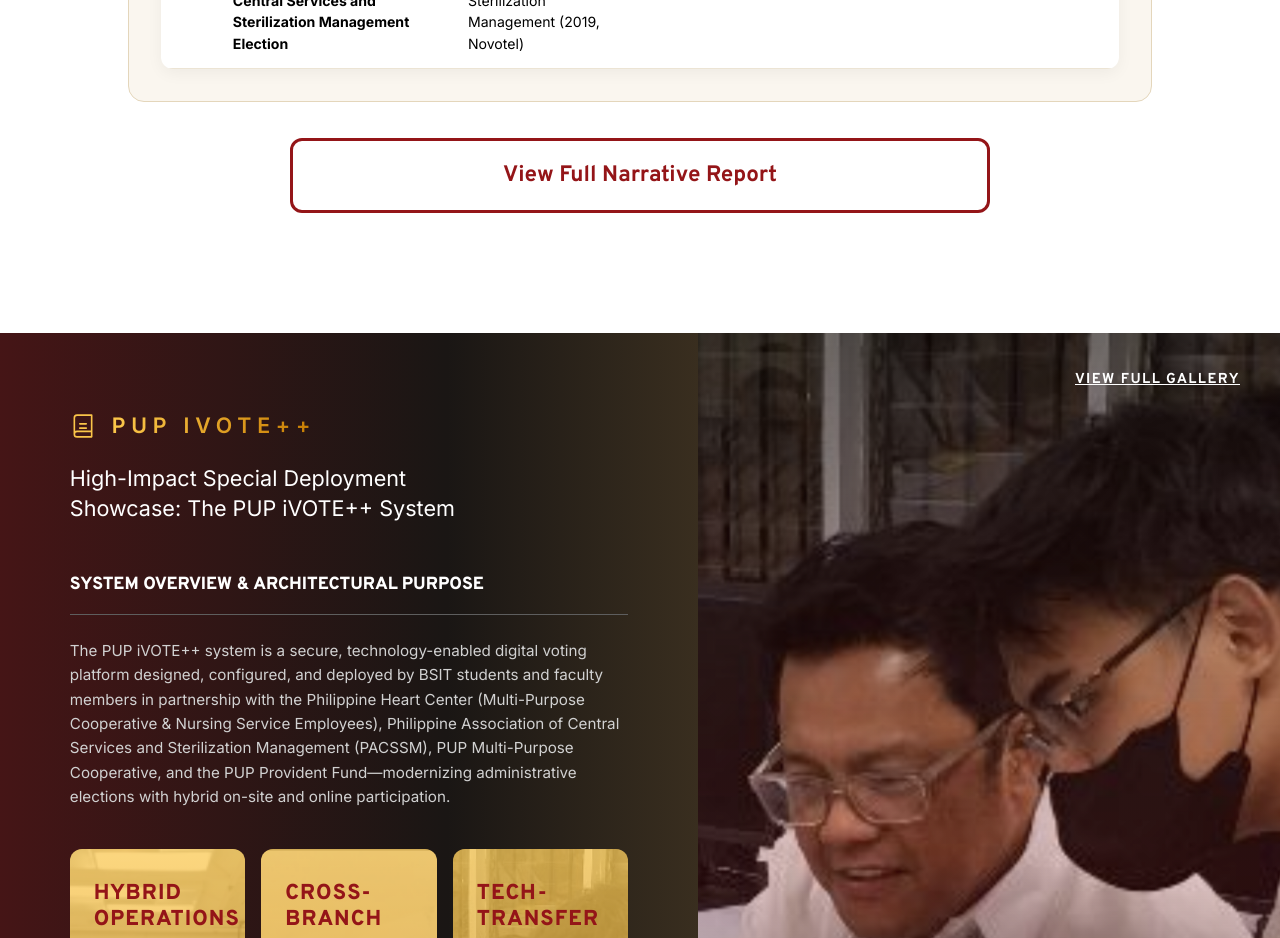
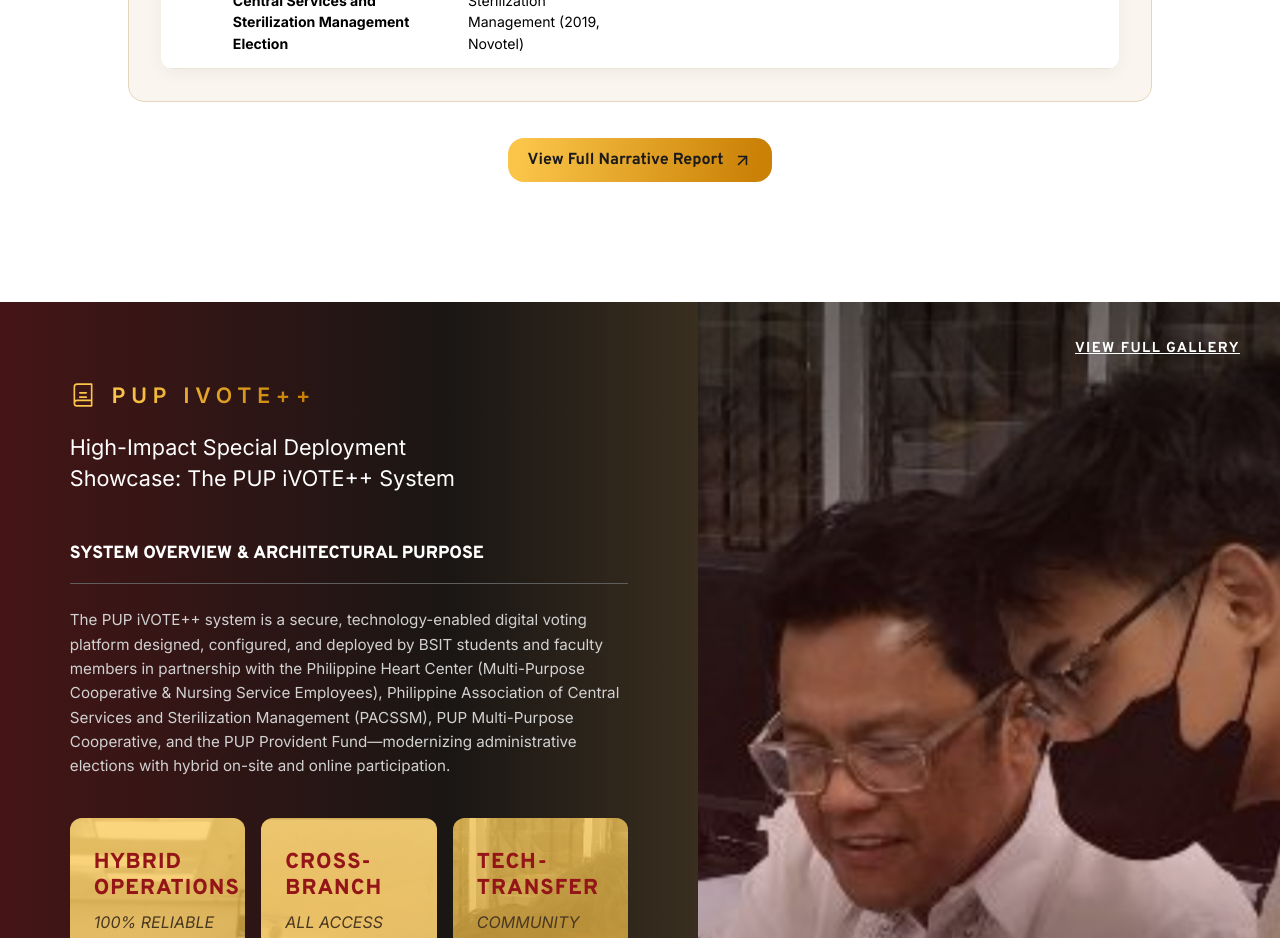
Before and after one commit to fr-anz/DIT-Accred, a SvelteKit app: page /community in a window 1280 px wide. Shown: the part 8480-9418 px from the top of the page. Built offline with nearby package versions, Linux system fonts and the light colour scheme.

Commit message:
style: unify narrative report buttons

```diff
--- a/src/lib/styles/report-buttons.css
+++ b/src/lib/styles/report-buttons.css
@@ -1,33 +1,46 @@
-/* Shared appearance; each button keeps its own sizing and layout. */
-a.report-button,
-a.btn.btn-report {
-	border-color: transparent;
+/* Gold treatment for standalone narrative report links. */
+a.report-button {
+	display: inline-flex;
+	box-sizing: border-box;
+	width: fit-content;
+	max-width: 100%;
+	min-height: 44px;
+	align-items: center;
+	gap: 0.625rem;
+	padding: 0.75rem 1.25rem;
 	border-radius: 16px;
-	background: linear-gradient(90deg, #f9c644 0%, #d78a00 100%);
-	color: #fff;
+	background: var(--grad-gold);
+	color: var(--c-ink);
+	font: 700 1rem / 1.3 var(--font-heading);
 	text-decoration: none;
 	transition:
 		transform 0.2s ease,
 		filter 0.2s ease;
 }
 
+a.report-button > svg {
+	flex-shrink: 0;
+}
+
+a.report-button:focus-visible {
+	outline: 2px solid var(--c-maroon);
+	outline-offset: 3px;
+}
+
 @media (hover: hover) {
-	a.report-button:hover,
-	a.btn.btn-report:hover {
+	a.report-button:hover {
 		filter: saturate(1.08);
 	}
 }
 
 @media (hover: hover) and (prefers-reduced-motion: no-preference) {
-	a.report-button:hover,
-	a.btn.btn-report:hover {
+	a.report-button:hover {
 		transform: translateY(-2px);
 	}
 }
 
 @media (prefers-reduced-motion: reduce) {
-	a.report-button,
-	a.btn.btn-report {
+	a.report-button {
 		transition: none;
 	}
 }
--- a/src/routes/community/+page.svelte
+++ b/src/routes/community/+page.svelte
@@ -1,4 +1,5 @@
 <script>
+	import { ArrowUpRight } from '@lucide/svelte';
 	import { onMount } from 'svelte';
 	import Footer from '#lib/components/footer.svelte';
 
@@ -1095,11 +1096,12 @@
 		<div class="narrative-action-wrapper" use:reveal>
 			<a
 				href="https://bit.ly/ITL4Area3"
-				class="narrative-btn"
+				class="report-button"
 				target="_blank"
 				rel="noopener noreferrer"
 			>
-				View Full Narrative Report
+				<span>View Full Narrative Report</span>
+				<ArrowUpRight size={19} aria-hidden="true" />
 			</a>
 		</div>
 	</section>
@@ -1354,30 +1356,6 @@
 		margin-bottom: 0;
 	}
 
-	.narrative-btn {
-		display: flex;
-		justify-content: center;
-		align-items: center;
-		width: 100%;
-		max-width: 700px;
-		padding: 18px 32px;
-		border: 3px solid #941518;
-		border-radius: 12px;
-		background-color: transparent;
-		color: #941518;
-		font-family: var(--font-heading, 'Overpass', sans-serif);
-		font-size: 1.4rem;
-		font-weight: 700;
-		text-decoration: none;
-		transition: all 0.25s var(--ease);
-	}
-
-	.narrative-btn:hover {
-		background-color: #941518;
-		color: #dfb75f;
-		translate: 0 -2px;
-	}
-
 	/* --- HERO SECTION --- */
 	.community-hero {
 		position: relative;
--- a/src/routes/internationalization/+page.svelte
+++ b/src/routes/internationalization/+page.svelte
@@ -669,7 +669,8 @@
 				target="_blank"
 				rel="external noopener noreferrer"
 			>
-				View Full Narrative Report <ArrowUpRight size={19} aria-hidden="true" />
+				<span>View Full Narrative Report</span>
+				<ArrowUpRight size={19} aria-hidden="true" />
 			</a>
 		{/if}
 	</section>
@@ -2398,13 +2399,7 @@
 	}
 
 	.report-button {
-		display: inline-flex;
-		min-height: 44px;
-		align-items: center;
-		gap: 10px;
 		margin-block-start: clamp(28px, 3vw, 48px);
-		padding: 12px 20px;
-		font-weight: 700;
 	}
 
 	/* ══ Shared photo frame ══ */
--- a/src/routes/research/+page.svelte
+++ b/src/routes/research/+page.svelte
@@ -271,8 +271,8 @@
 				target="_blank"
 				rel="external noopener noreferrer"
 			>
-				<ArrowUpRight size={24} strokeWidth={1.8} aria-hidden="true" />
-				<span>Access Full PUP Research &amp; Development Manual</span>
+				<span>View Narrative Report</span>
+				<ArrowUpRight size={19} aria-hidden="true" />
 				<span class="visually_hidden">(opens in a new tab)</span>
 			</a>
 		{/if}
@@ -788,17 +788,8 @@
 	}
 
 	.narrative_link {
-		width: min(100%, 855px);
-		min-height: 82px;
-		margin: 0 auto;
-		padding: 1.2rem 2.25rem;
 		display: flex;
-		align-items: center;
-		justify-content: center;
-		gap: 4rem;
-		font-family: var(--font-body);
-		font-size: clamp(1rem, 1.4vw, 1.55rem);
-		box-sizing: border-box;
+		margin-inline: auto;
 	}
 
 	.productivity_section {
@@ -1834,13 +1825,6 @@
 			padding: 1.75rem 1.25rem;
 		}
 
-		.narrative_link {
-			gap: 1rem;
-			font-size: 0.95rem;
-			text-align: left;
-			justify-content: flex-start;
-		}
-
 		.productivity_section {
 			padding-top: 5.5rem;
 		}
--- a/src/routes/teaching-learning/+page.svelte
+++ b/src/routes/teaching-learning/+page.svelte
@@ -1,5 +1,6 @@
 <script>
 	import {
+		ArrowUpRight,
 		ClipboardCheck,
 		BookOpen,
 		Users,
@@ -935,11 +936,12 @@
 		<div class="narrative-action-wrapper">
 			<a
 				href="https://bit.ly/ITL4Area2"
-				class="narrative-btn"
+				class="report-button"
 				target="_blank"
 				rel="noopener noreferrer"
 			>
-				View Full Narrative Report
+				<span>View Full Narrative Report</span>
+				<ArrowUpRight size={19} aria-hidden="true" />
 			</a>
 		</div>
 	</section>
@@ -1413,28 +1415,6 @@
 		margin-bottom: 0;
 	}
 
-	.narrative-btn {
-		display: flex;
-		justify-content: center;
-		align-items: center;
-		width: 100%;
-		max-width: 700px; /* Stretches it out to match the research button */
-		padding: 18px 32px; /* Increased height slightly for a larger click target */
-		border: 3px solid #941518;
-		border-radius: 12px;
-		background-color: transparent;
-		color: #941518;
-		font-family: var(--font-heading, 'Overpass', sans-serif);
-		font-size: 1.4rem;
-		font-weight: 700;
-		text-decoration: none;
-		transition: all 0.2s ease;
-	}
-
-	.narrative-btn:hover {
-		background-color: #941518;
-		color: #dfb75f;
-	}
 	/* Reduces the bottom space of the curriculum section */
 	#curriculum-architecture {
 		margin-bottom: 0;
```
